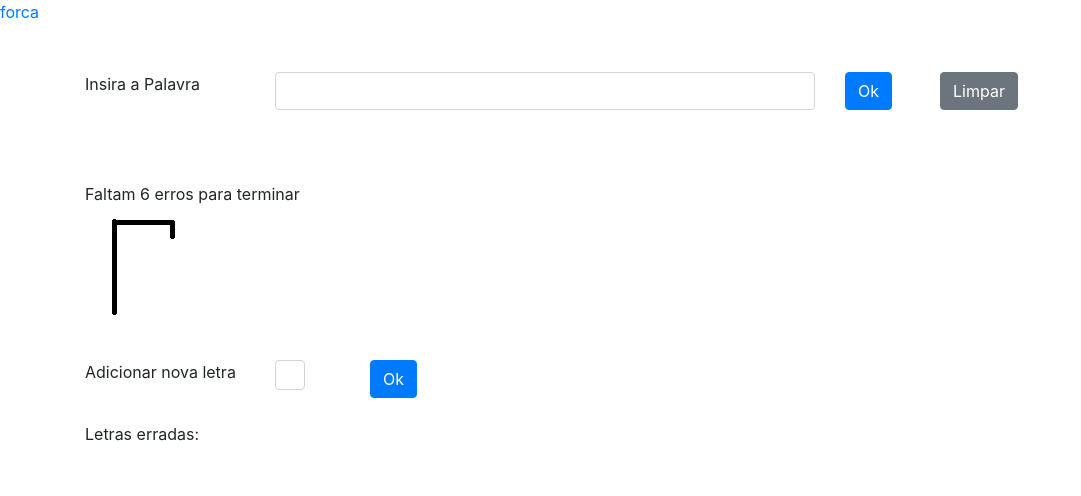
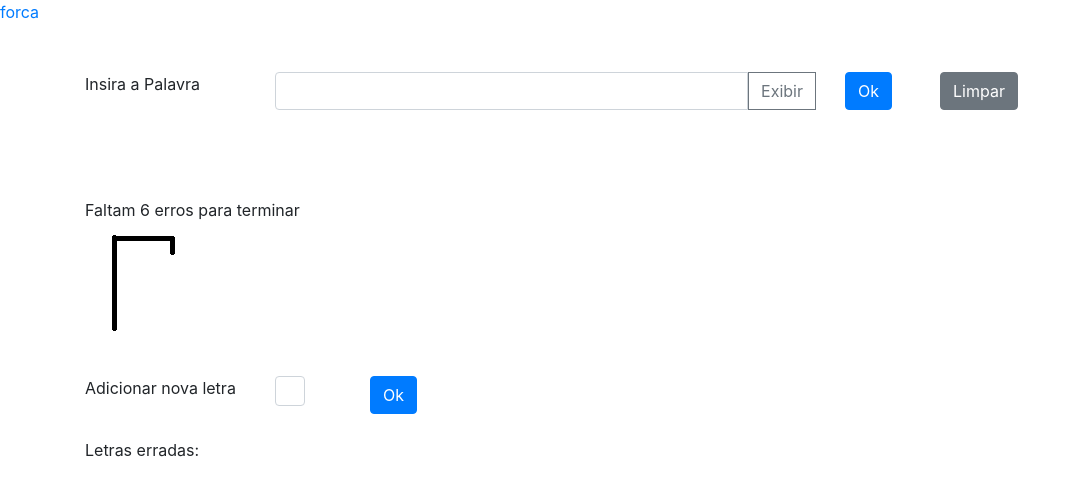
Before and after one commit to cgcdoss/jogos, an Angular app: page /forca in a window 1280 px wide. Shown: the top 496 px of the page, without its empty margins (0-1081 px from the left). Built offline with nearby package versions, Linux system fonts and the light colour scheme.

Commit message:
Funcionalidade de exibir e ocultar palavra

```diff
--- a/src/app/forca/forca.component.html
+++ b/src/app/forca/forca.component.html
@@ -4,7 +4,12 @@
             <label class="control-label">Insira a Palavra</label>
         </div>
         <div class="col-md-6" [hidden]="letras">
-            <input class="form-control" #palavra type="password">
+            <div class="input-group mb-3">
+                <input class="form-control" #palavra [type]="tipo">
+                <div class="input-group-prepend">
+                    <button class="btn btn-outline-secondary" type="button" (click)="alternaTipo()">{{textoBotao}}</button>
+                </div>
+            </div>
         </div>
         <div class="col-md-1" [hidden]="letras">
             <button class="btn btn-primary" (click)="envia(palavra.value); palavra.value = ''">Ok</button>
--- a/src/app/forca/forca.component.ts
+++ b/src/app/forca/forca.component.ts
@@ -13,6 +13,8 @@ export class ForcaComponent implements OnInit {
   public letrasCorretas: string[] = [];
   public letrasIncorretas: string[] = [];
   public chances: number = 6;
+  public tipo: string = 'password';
+  public textoBotao: string = 'Exibir';
 
   constructor() { }
 
@@ -77,4 +79,9 @@ export class ForcaComponent implements OnInit {
     return `/assets/forca/forca${(7 - this.chances)}.png`;
   }
 
+  alternaTipo() {
+    this.tipo = this.tipo == 'password' ? 'text' : 'password';
+    this.textoBotao = this.textoBotao == 'Exibir' ? 'Ocultar' : 'Exibir';
+  }
+
 }
```
